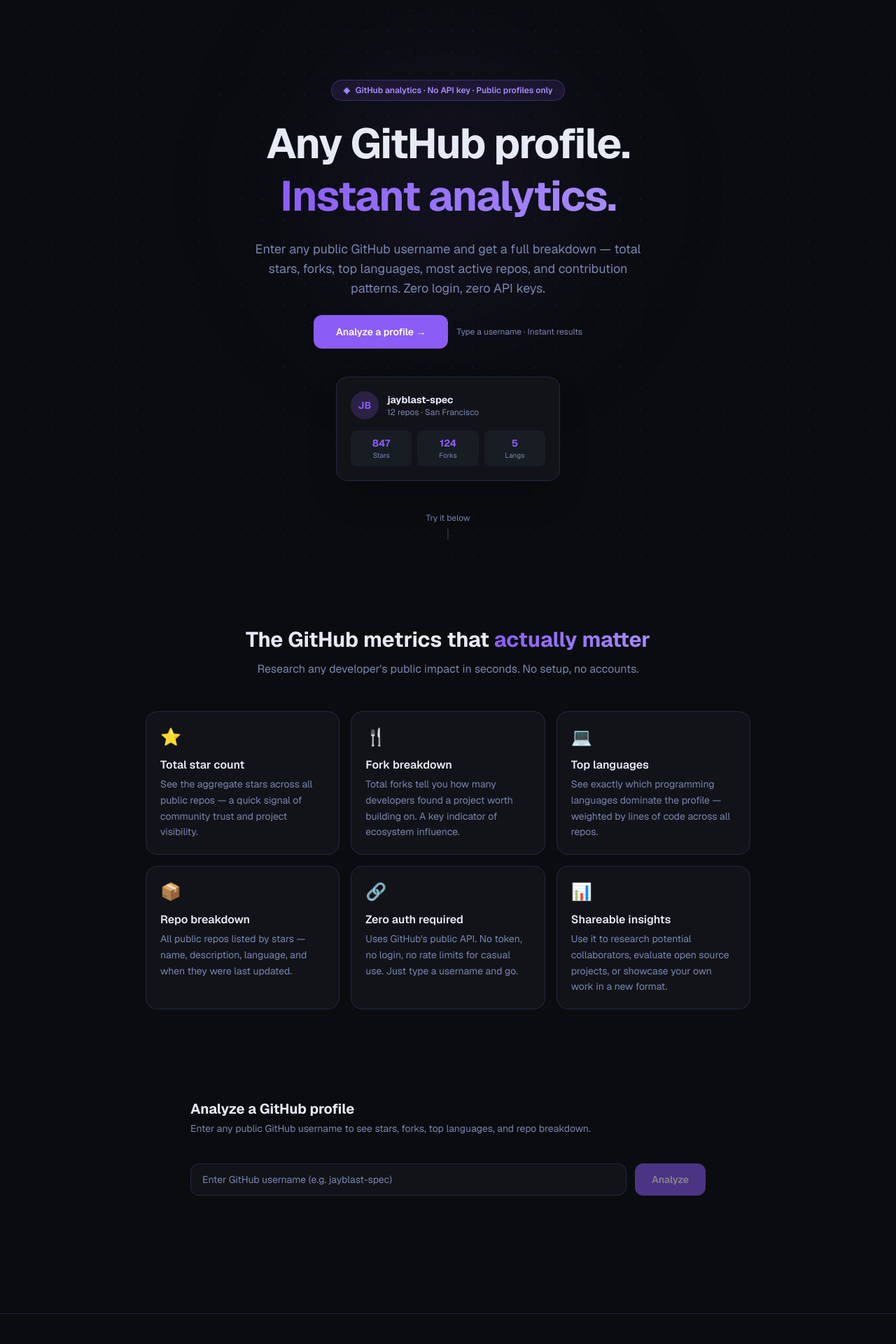
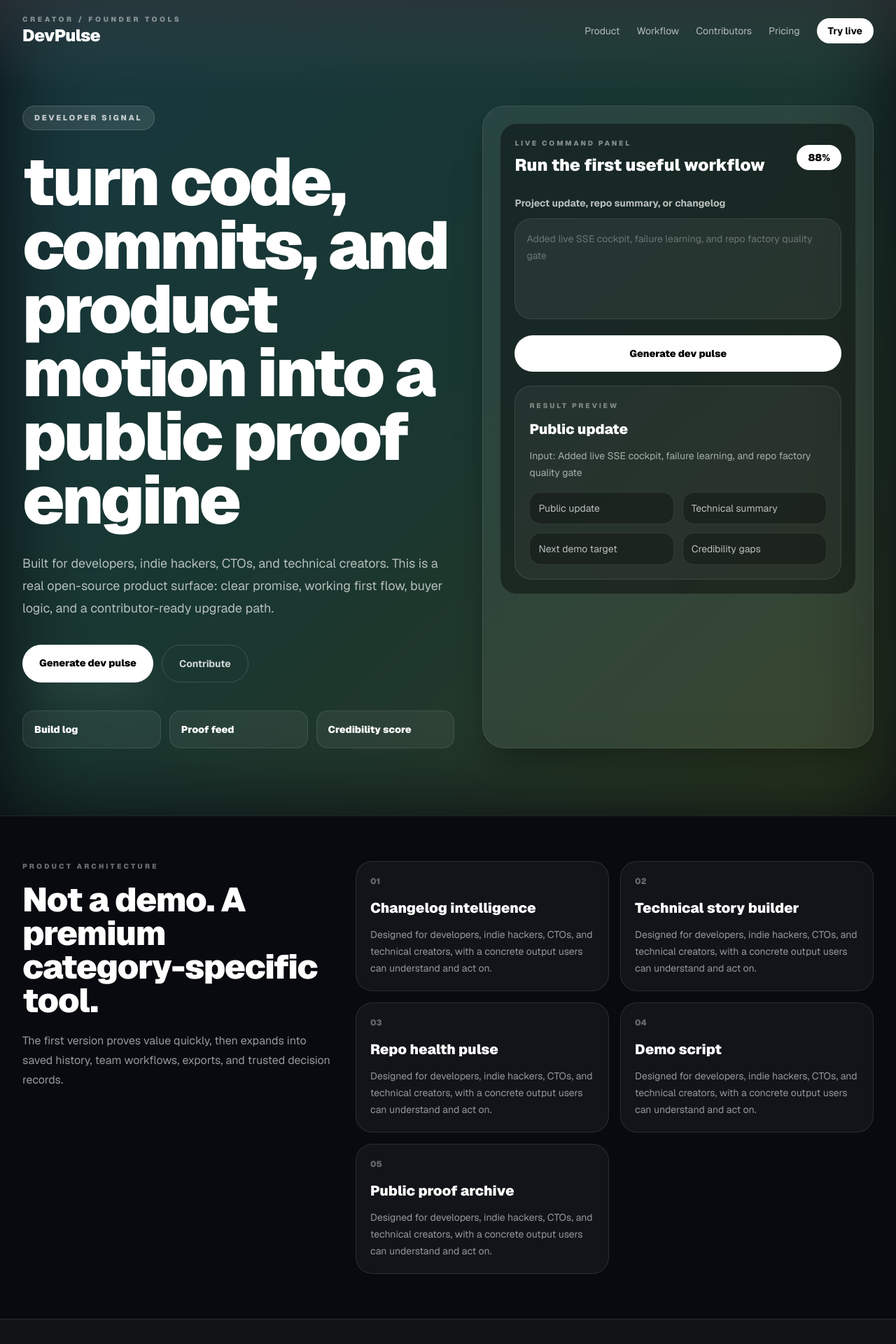
Before and after one commit to jayblast-spec/devpulse, a Next.js app: page / in a window 1280 px wide. Shown: the top 1920 px of the page at 70% size. Built offline with nearby package versions, Linux system fonts and the light colour scheme.

Commit message:
Upgrade to premium contributor-ready product surface

```diff
--- a/app/page.tsx
+++ b/app/page.tsx
@@ -1,32 +1,54 @@
-"use client";
+'use client';
 
-import { useRef } from "react";
-import HeroSection from "./components/HeroSection";
-import FeaturesSection from "./components/FeaturesSection";
-import ProfileAnalyzer from "./components/ProfileAnalyzer";
-import Footer from "./components/Footer";
+import { useMemo, useState } from 'react';
+
+const product = {"repo":"DevPulse","suite":"Creator / Founder Tools","category":"Developer signal","audience":"developers, indie hackers, CTOs, and technical creators","promise":"turn code, commits, and product motion into a public proof engine","inputLabel":"Project update, repo summary, or changelog","placeholder":"Added live SSE cockpit, failure learning, and repo factory quality gate","primary":"Generate dev pulse","gradient":"from-cyan-300 via-emerald-300 to-lime-300","metrics":["Build log","Proof feed","Credibility score"],"modules":["Changelog intelligence","Technical story builder","Repo health pulse","Demo script","Public proof archive"],"outputs":["Public update","Technical summary","Next demo target","Credibility gaps"],"pricing":"Free pulse, $19/month Builder, $99/month Team proof hub."} as const;
+
+function scoreFrom(input: string) {
+  const seed = input.trim().length || 18;
+  return Math.min(96, 54 + (seed % 37));
+}
 
 export default function Home() {
-  const analyzeRef = useRef<HTMLDivElement>(null);
-
-  function scrollToAnalyze() {
-    analyzeRef.current?.scrollIntoView({ behavior: "smooth", block: "start" });
-  }
+  const [input, setInput] = useState('');
+  const score = useMemo(() => scoreFrom(input || product.placeholder), [input]);
+  const result = useMemo(() => {
+    const text = input.trim() || product.placeholder;
+    return { title: text.length > 76 ? text.slice(0, 76) + '...' : text, next: product.outputs[0] };
+  }, [input]);
 
   return (
-    <main>
-      <HeroSection onAnalyzeClick={scrollToAnalyze} />
-      <FeaturesSection />
-      <div ref={analyzeRef} className="scroll-mt-8 pt-8">
-        <div className="mx-auto max-w-3xl px-4 mb-10">
-          <h2 className="text-xl font-bold text-foreground">Analyze a GitHub profile</h2>
-          <p className="text-sm text-muted mt-1">
-            Enter any public GitHub username to see stars, forks, top languages, and repo breakdown.
-          </p>
+    <main className="min-h-screen bg-[#080a0f] text-white selection:bg-white selection:text-black">
+      <section className="relative overflow-hidden border-b border-white/10">
+        <div className={`absolute inset-0 bg-gradient-to-br ${product.gradient} opacity-20 blur-3xl`} />
+        <div className="absolute inset-x-0 top-0 h-32 bg-gradient-to-b from-white/10 to-transparent" />
+        <nav className="relative z-10 mx-auto flex max-w-7xl items-center justify-between px-5 py-5 sm:px-8">
+          <div><p className="text-[10px] font-black uppercase tracking-[0.36em] text-white/45">{product.suite}</p><h1 className="text-xl font-black tracking-tight sm:text-2xl">{product.repo}</h1></div>
+          <div className="hidden items-center gap-6 text-sm text-white/65 md:flex"><a href="#product">Product</a><a href="#workflow">Workflow</a><a href="#contributors">Contributors</a><a href="#pricing">Pricing</a><a href="#try" className="rounded-full bg-white px-4 py-2 font-bold text-black">Try live</a></div>
+        </nav>
+        <div className="relative z-10 mx-auto grid max-w-7xl gap-10 px-5 pb-16 pt-10 sm:px-8 lg:grid-cols-[1.05fr_0.95fr] lg:pb-24 lg:pt-16">
+          <div className="flex flex-col justify-center">
+            <p className="w-fit rounded-full border border-white/15 bg-white/10 px-4 py-2 text-[11px] font-black uppercase tracking-[0.24em] text-white/70">{product.category}</p>
+            <h2 className="mt-7 max-w-4xl text-5xl font-black leading-[0.95] tracking-[-0.04em] sm:text-7xl lg:text-8xl">{product.promise}</h2>
+            <p className="mt-7 max-w-2xl text-lg leading-8 text-white/68">Built for {product.audience}. This is a real open-source product surface: clear promise, working first flow, buyer logic, and a contributor-ready upgrade path.</p>
+            <div className="mt-9 flex flex-col gap-3 sm:flex-row"><a href="#try" className="rounded-full bg-white px-6 py-4 text-center text-sm font-black text-black shadow-2xl shadow-white/10">{product.primary}</a><a href="#contributors" className="rounded-full border border-white/15 px-6 py-4 text-center text-sm font-bold text-white/80">Contribute</a></div>
+            <div className="mt-10 grid gap-3 sm:grid-cols-3">{product.metrics.map((metric) => <div key={metric} className="rounded-2xl border border-white/10 bg-white/[0.06] p-4"><p className="text-sm font-black">{metric}</p></div>)}</div>
+          </div>
+          <div id="try" className="rounded-[2rem] border border-white/10 bg-white/[0.07] p-4 shadow-2xl shadow-black/40 backdrop-blur-xl sm:p-6">
+            <div className="rounded-[1.5rem] border border-white/10 bg-black/40 p-5">
+              <div className="flex items-center justify-between gap-4"><div><p className="text-[10px] font-black uppercase tracking-[0.28em] text-white/45">Live command panel</p><h3 className="mt-2 text-2xl font-black">Run the first useful workflow</h3></div><div className="rounded-full bg-white px-4 py-2 text-sm font-black text-black">{score}%</div></div>
+              <label className="mt-7 block text-sm font-bold text-white/70">{product.inputLabel}</label>
+              <textarea value={input} onChange={(event) => setInput(event.target.value)} placeholder={product.placeholder} className="mt-3 min-h-36 w-full resize-none rounded-3xl border border-white/10 bg-white/[0.06] p-4 text-sm leading-6 text-white outline-none placeholder:text-white/32 focus:border-white/30" />
+              <button onClick={() => setInput(input || product.placeholder)} className="mt-4 w-full rounded-full bg-white px-5 py-4 text-sm font-black text-black">{product.primary}</button>
+              <div className="mt-5 rounded-3xl border border-white/10 bg-white/[0.05] p-5"><p className="text-[10px] font-black uppercase tracking-[0.28em] text-white/40">Result preview</p><h4 className="mt-3 text-xl font-black">{result.next}</h4><p className="mt-3 text-sm leading-6 text-white/60">Input: {result.title}</p><div className="mt-4 grid gap-3 sm:grid-cols-2">{product.outputs.map((item) => <div key={item} className="rounded-2xl border border-white/10 bg-black/30 p-3 text-sm text-white/70">{item}</div>)}</div></div>
+            </div>
+          </div>
         </div>
-        <ProfileAnalyzer />
-      </div>
-      <Footer />
+      </section>
+      <section id="product" className="mx-auto grid max-w-7xl gap-8 px-5 py-16 sm:px-8 lg:grid-cols-[0.75fr_1.25fr]"><div><p className="text-[10px] font-black uppercase tracking-[0.32em] text-white/40">Product architecture</p><h2 className="mt-4 text-4xl font-black tracking-tight sm:text-5xl">Not a demo. A premium category-specific tool.</h2><p className="mt-5 text-base leading-7 text-white/58">The first version proves value quickly, then expands into saved history, team workflows, exports, and trusted decision records.</p></div><div className="grid gap-4 sm:grid-cols-2">{product.modules.map((module, index) => <article key={module} className="rounded-3xl border border-white/10 bg-white/[0.045] p-5"><p className="text-xs font-black text-white/35">0{index + 1}</p><h3 className="mt-4 text-xl font-black">{module}</h3><p className="mt-3 text-sm leading-6 text-white/55">Designed for {product.audience}, with a concrete output users can understand and act on.</p></article>)}</div></section>
+      <section id="workflow" className="border-y border-white/10 bg-white/[0.035]"><div className="mx-auto max-w-7xl px-5 py-16 sm:px-8"><p className="text-[10px] font-black uppercase tracking-[0.32em] text-white/40">Workflow</p><div className="mt-6 grid gap-4 md:grid-cols-4">{['Capture real context', 'Analyze with guardrails', 'Produce a trusted output', 'Save memory and improve'].map((step, index) => <div key={step} className="rounded-3xl border border-white/10 bg-black/30 p-5"><p className="text-3xl font-black text-white/25">{index + 1}</p><h3 className="mt-5 text-lg font-black">{step}</h3></div>)}</div></div></section>
+      <section id="contributors" className="mx-auto max-w-7xl px-5 py-16 sm:px-8"><div className="rounded-[2rem] border border-white/10 bg-white/[0.06] p-6 sm:p-8"><p className="text-[10px] font-black uppercase tracking-[0.32em] text-white/40">Open-source contributor path</p><h2 className="mt-4 text-4xl font-black tracking-tight">Built in public, improved by serious builders.</h2><p className="mt-4 max-w-3xl text-base leading-7 text-white/58">Contributors can improve product logic, UX quality, accessibility, tests, integrations, and business workflows. The goal is acceleration, not secrecy.</p></div></section>
+      <section id="pricing" className="mx-auto grid max-w-7xl gap-8 px-5 py-16 sm:px-8 lg:grid-cols-[1fr_0.9fr]"><div><p className="text-[10px] font-black uppercase tracking-[0.32em] text-white/40">Commercial path</p><h2 className="mt-4 text-4xl font-black tracking-tight sm:text-5xl">Built to earn trust before asking for payment.</h2><p className="mt-5 text-base leading-7 text-white/58">{product.pricing}</p></div><div className="rounded-[2rem] border border-white/10 bg-white/[0.06] p-6"><p className="text-sm font-bold text-white/50">First milestone</p><h3 className="mt-3 text-3xl font-black">One useful result in under two minutes.</h3><p className="mt-4 text-sm leading-6 text-white/58">When users feel the value immediately, the product can grow into subscriptions, saved workspaces, alerts, exports, and team collaboration.</p></div></section>
     </main>
   );
 }
```
